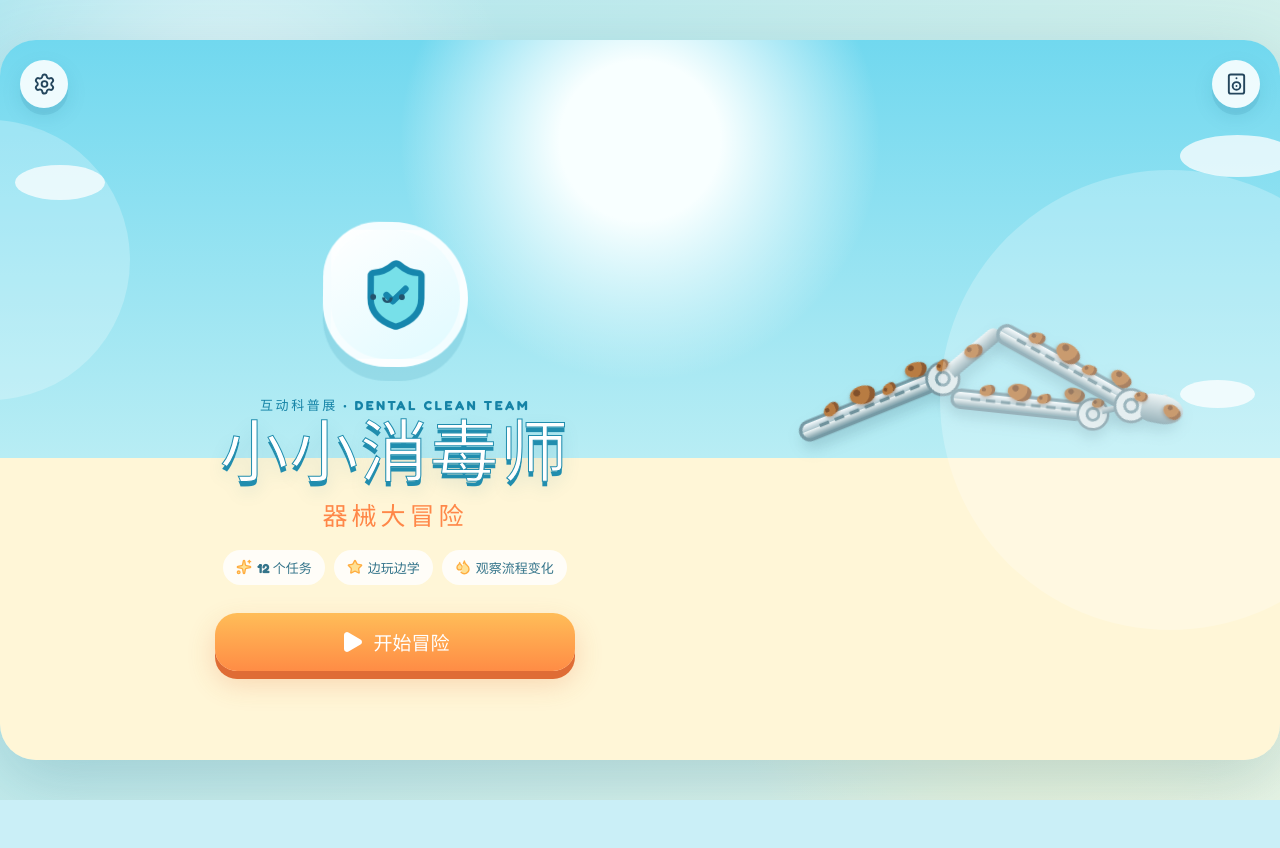
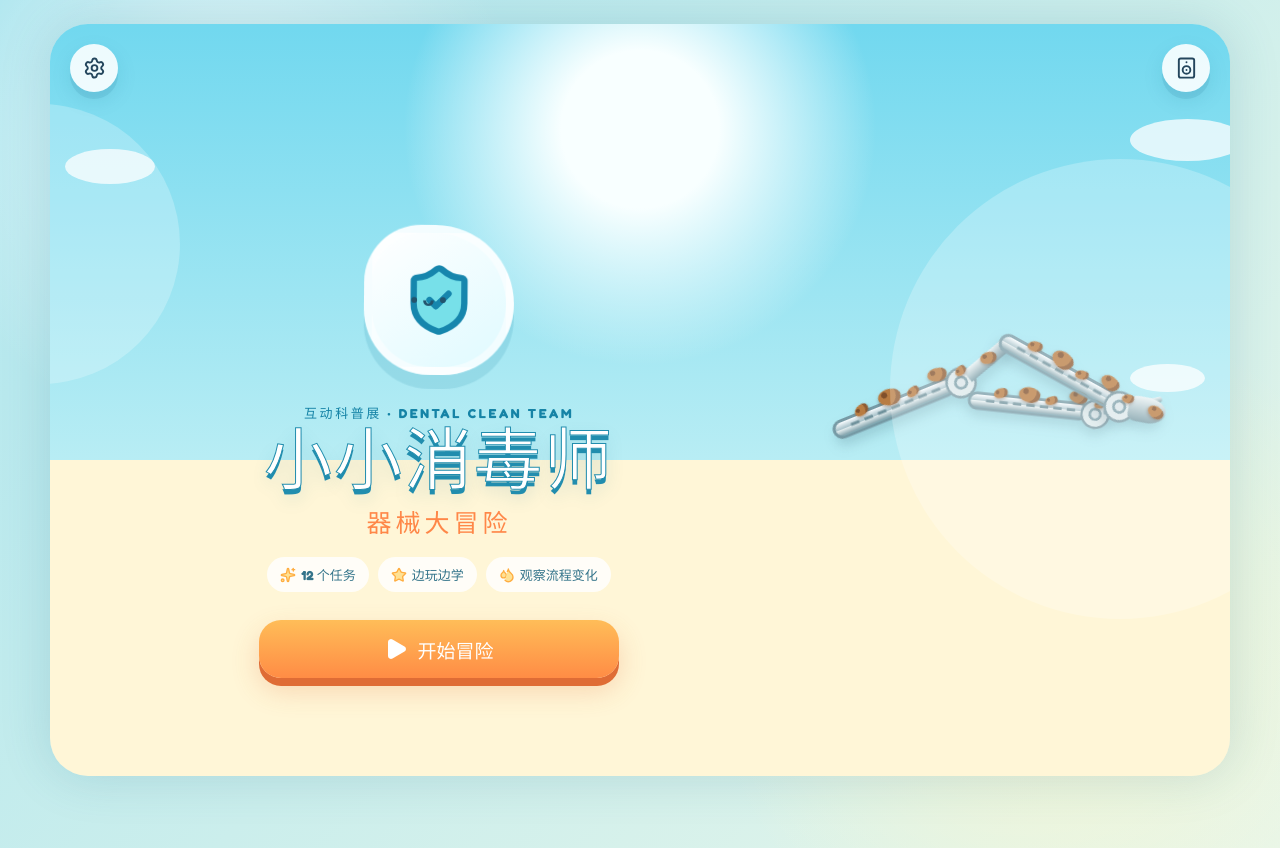
Before and after one commit to zhaowendao36252/xiaoduruozhiyouxi, a React (Vite) app: page / in a window 1280 px wide. Before the commit the page ends 800 px from the top, so only its background shows below. Built offline with nearby package versions, Linux system fonts and the light colour scheme.

Commit message:
revert: restore initial layout

```diff
--- a/src/App.jsx
+++ b/src/App.jsx
@@ -265,22 +265,6 @@ function App() {
     storage: '小助手：延长记忆时间，并亮起下一格',
     issue: '小助手：绿色区变宽，游标也会慢下来',
   };
-
-  useEffect(() => {
-    const updateStageScale = () => {
-      const scale = Math.min(window.innerWidth / 1280, window.innerHeight / 720);
-      document.documentElement.style.setProperty('--stage-scale', String(scale));
-    };
-
-    updateStageScale();
-    window.addEventListener('resize', updateStageScale);
-    window.addEventListener('orientationchange', updateStageScale);
-    return () => {
-      window.removeEventListener('resize', updateStageScale);
-      window.removeEventListener('orientationchange', updateStageScale);
-      document.documentElement.style.removeProperty('--stage-scale');
-    };
-  }, []);
 
   const playTone = useCallback((kind = 'tap') => {
     if (!soundOn) return;
--- a/src/styles.css
+++ b/src/styles.css
@@ -250,141 +250,3 @@ button:focus-visible { outline: 4px solid rgba(255, 177, 71, .5); outline-offset
 .mini-pouch .action-target.hit{animation:pouchPop .3s ease}
 @keyframes pouchPulse{50%{transform:scale(1.11)}}
 @keyframes pouchPop{50%{transform:scale(1.35)}}
-
-/*
- * Responsive 16:9 stage
- *
- * The game is authored on a 1280 × 720 canvas. The whole canvas scales as a
- * unit so viewport changes never switch the interface to a conflicting layout
- * or distort the artwork and pointer interactions.
- */
-:root{--stage-scale:1}
-html,body,#root{width:100%;height:100%;min-width:0;min-height:0}
-body{
-  position:relative;
-  padding:0;
-  overflow:hidden;
-  background:
-    radial-gradient(circle at 18% 18%,rgba(255,255,255,.72),transparent 24%),
-    radial-gradient(circle at 82% 76%,rgba(255,247,202,.72),transparent 28%),
-    linear-gradient(135deg,#aee6ef,#e8f6e9);
-}
-#root{position:relative;overflow:hidden}
-.app-shell{
-  position:absolute;
-  left:50%;
-  top:50%;
-  width:1280px;
-  height:720px;
-  min-height:0;
-  max-width:none;
-  margin:0;
-  border-radius:36px;
-  transform:translate(-50%,-50%) scale(var(--stage-scale));
-  transform-origin:center;
-  box-shadow:0 22px 70px rgba(28,106,131,.24);
-}
-
-/* Home: a stable two-column landscape composition. */
-.home-screen{
-  min-height:0;
-  grid-template-columns:650px 1fr;
-  padding:42px 70px;
-}
-.home-screen .hero-card{grid-column:1;width:100%;margin:0}
-.home-screen .hero-card h1{font-size:68px}
-.home-screen .mascot-bubble{width:145px;height:145px}
-.home-screen .home-instruments{
-  display:block;
-  left:auto;
-  right:5%;
-  bottom:50%;
-  width:430px;
-  transform:translateY(62%) scale(1.12);
-}
-.home-screen::after{width:460px;height:460px;right:-120px;top:18%}
-
-/* Game: stage left, instructions and tools right. */
-.game-screen{
-  min-height:0;
-  display:grid;
-  grid-template-columns:minmax(0,870px) 350px;
-  grid-template-rows:76px 26px 140px minmax(0,1fr);
-  column-gap:20px;
-  padding:0 20px 20px;
-}
-.game-header{grid-column:1 / -1;grid-row:1;padding:15px 4px 8px}
-.progress-track{grid-column:1 / -1;grid-row:2;margin:0 28px 12px}
-.task-card{
-  grid-column:2;
-  grid-row:3;
-  min-height:0;
-  margin:0;
-  padding:14px 16px;
-  align-items:flex-start;
-}
-.task-card p{font-size:17px;line-height:1.35}
-.task-card small{font-size:13px;line-height:1.42}
-.fact-line{display:flex;font-size:11px;margin-top:8px;padding-top:7px}
-.play-zone{
-  grid-column:1;
-  grid-row:3 / 5;
-  min-height:0;
-  margin:0;
-  border-radius:42px;
-}
-.tool-dock{
-  grid-column:2;
-  grid-row:4;
-  align-self:start;
-  margin-top:16px;
-  padding:18px;
-  border-radius:30px;
-  box-shadow:0 10px 26px rgba(39,108,125,.13);
-}
-.dock-title{margin-bottom:14px;font-size:14px}
-.tools-row{gap:10px}
-.tool-button{min-height:92px;padding-top:13px}
-.tool-art{height:44px}
-.tool-button b{font-size:12px}
-.work-tray{transform:translate(-50%,-48%) scale(1.13)}
-.basin-scene,.machine-scene,.storage-scene,.issue-scene,.pack-scene,.dry-scene,.sort-scene{transform:translate(-50%,-46%) scale(1.13)}
-
-/* Map: all twelve levels remain visible in the 16:9 frame. */
-.map-screen{min-height:0;overflow:hidden}
-.map-header{position:relative;padding:16px 28px}
-.level-map{
-  height:calc(100% - 81px);
-  display:grid;
-  grid-template-columns:repeat(4,1fr);
-  grid-template-rows:repeat(2,100px) 38px 100px;
-  align-content:center;
-  gap:16px 20px;
-  padding:20px 34px 28px;
-}
-.level-map::before{display:none}
-.map-node,.map-node.right{
-  width:100%;
-  min-height:0;
-  align-self:stretch;
-  flex-direction:row;
-  text-align:left;
-}
-.advanced-zone-marker{
-  grid-column:1 / -1;
-  min-height:36px;
-  display:flex;
-  align-items:center;
-  justify-content:center;
-  gap:9px;
-  margin:-3px 0;
-  color:#8b6a28;
-}
-.advanced-zone-marker>svg{width:24px;color:#f2b53c}
-.advanced-zone-marker span{display:flex;align-items:baseline;gap:10px}
-.advanced-zone-marker b{font-size:14px}
-.advanced-zone-marker small{font-size:11px;font-weight:700;color:#78909a}
-
-.final-screen{min-height:0}
-.final-card{max-width:570px;padding-inline:54px}
-.completion-overlay,.modal-backdrop{position:absolute;border-radius:36px}
```
